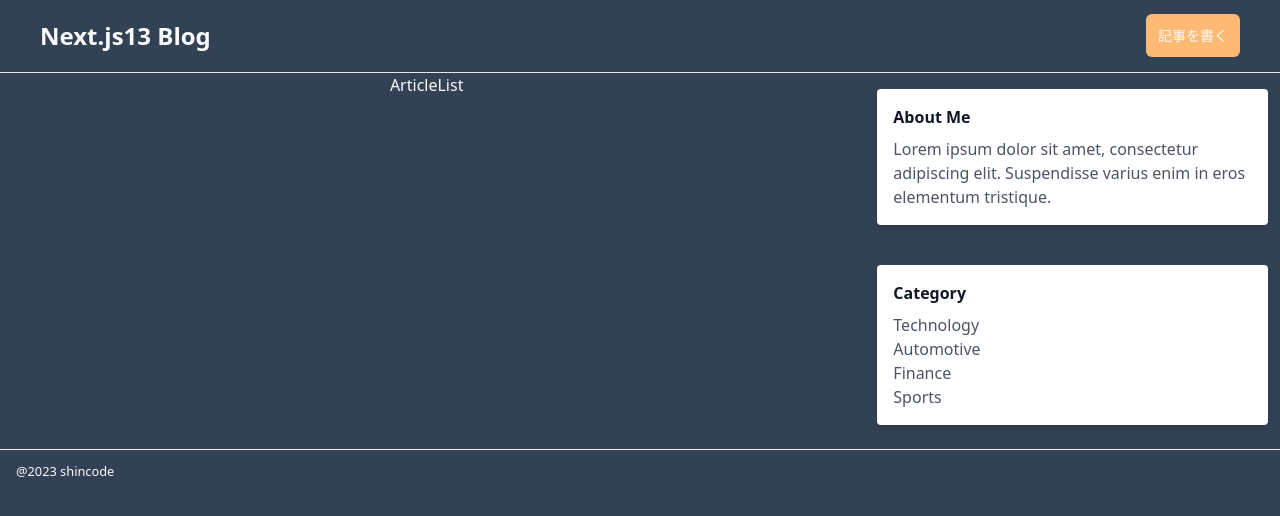
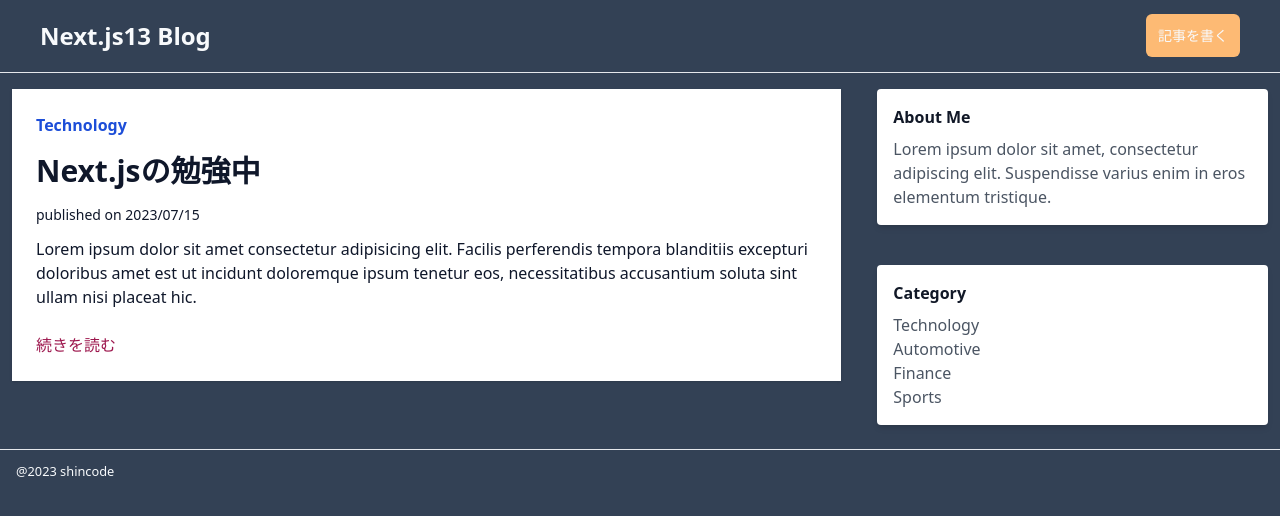
Before and after one commit to hayaoki-engineer/next-blog, a Next.js app: page / in a window 1280 px wide. Shown: the top 516 px of the page. Built offline with nearby package versions, Linux system fonts and the light colour scheme.

Commit message:
ブログ記事投稿一覧のマークアップ

```diff
--- a/next.config.js
+++ b/next.config.js
@@ -1,4 +1,8 @@
 /** @type {import('next').NextConfig} */
-const nextConfig = {}
+const nextConfig = {
+  images: {
+    domains: ["source.unsplash.com"]
+  }
+}
 
 module.exports = nextConfig
--- a/src/app/components/ArticleList.tsx
+++ b/src/app/components/ArticleList.tsx
@@ -1,9 +1,35 @@
+import Image from 'next/image'
+import Link from 'next/link'
 import React from 'react'
 
 const ArticleList = () => {
   return (
-    <div>ArticleList</div>
-  )
+    <div>
+      <article className='shadow my-4 flex flex-col'>
+        <Link href="#" className='hover:opacity-75'>
+          {/* <Image
+            src="https://source.unsplash.com/collection/1346951/1000x500?sig=1"
+            alt=""
+            width={1280}
+            height={300}
+          /> */}
+        </Link>
+        <div className='bg-white flex flex-col justify-start p-6'>
+          <Link href="#" className='text-blue-700 pb-4 font-bold'>
+            Technology
+          </Link>
+          <Link href="#" className='text-slate-900 text-3xl font-bold hover:text-gray-700 pb-4'>
+            Next.jsの勉強中
+          </Link>
+          <p className='text-sm pb-3 text-slate-900'>published on 2023/07/15</p>
+          <Link href='#' className='text-slate-900 pb-6'>
+            Lorem ipsum dolor sit amet consectetur adipisicing elit. Facilis perferendis tempora blanditiis excepturi doloribus amet est ut incidunt doloremque ipsum tenetur eos, necessitatibus accusantium soluta sint ullam nisi placeat hic.
+          </Link>
+          <Link href="#" className='text-pink-800 hover:text-black'>続きを読む</Link>
+        </div>
+      </article>
+    </div>
+  );
 }
 
 export default ArticleList
```
